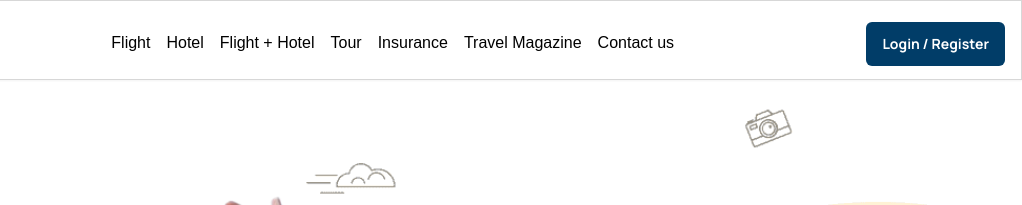
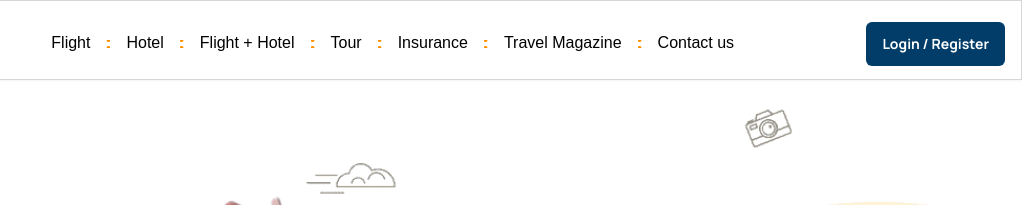
Before and after one commit to meranHM/manzoomeh-front-end-task-vanilla, a website built with Vite: page index.html in a window 1280 px wide. Shown: the top 205 px of the page, 258-1280 px from the left. Built offline with nearby package versions, Linux system fonts and the light colour scheme.

Commit message:
Update navbars with dividers

```diff
--- a/index.html
+++ b/index.html
@@ -45,11 +45,41 @@
               class="flex flex-col justify-center items-center gap-4"
             >
               <li><a href="#">Flight</a></li>
+              <div
+                class="relative w-1 h-2"
+              >
+                <img src="/icons/navbar-divider.png" alt="Divider" class="size-full object-cover">
+              </div>
               <li><a href="#">Hotel</a></li>
+              <div
+                class="relative w-1 h-2"
+              >
+              <img src="/icons/navbar-divider.png" alt="Divider" class="size-full object-cover">
+              </div>
               <li><a href="#">Flight + Hotel</a></li>
+              <div
+                class="relative w-1 h-2"
+              >
+                <img src="/icons/navbar-divider.png" alt="Divider" class="size-full object-cover">
+              </div>
               <li><a href="#">Tour</a></li>
+              <div
+                class="relative w-1 h-2"
+              >
+                <img src="/icons/navbar-divider.png" alt="Divider" class="size-full object-cover">
+              </div>
               <li><a href="#">Insurance</a></li>
+              <div
+                class="relative w-1 h-2"
+              >
+                <img src="/icons/navbar-divider.png" alt="Divider" class="size-full object-cover">
+              </div>
               <li><a href="#">Travel Magazine</a></li>
+              <div
+                class="relative w-1 h-2"
+              >
+                <img src="/icons/navbar-divider.png" alt="Divider" class="size-full object-cover">
+              </div>
               <li><a href="#">Contact us</a></li>
             </ul>
           </div>
@@ -87,14 +117,44 @@
           </div>
 
           <ul
-            class="flex justify-center gap-4"
+            class="flex justify-center items-center gap-4"
           >
             <li><a href="#">Flight</a></li>
+            <div
+              class="relative w-1 h-2"
+            >
+              <img src="/icons/navbar-divider.png" alt="Divider" class="size-full object-cover">
+            </div>
             <li><a href="#">Hotel</a></li>
+            <div
+              class="relative w-1 h-2"
+            >
+                <img src="/icons/navbar-divider.png" alt="Divider" class="size-full object-cover">
+            </div>
             <li><a href="#">Flight + Hotel</a></li>
+            <div
+              class="relative w-1 h-2"
+            >
+                <img src="/icons/navbar-divider.png" alt="Divider" class="size-full object-cover">
+            </div>
             <li><a href="#">Tour</a></li>
+            <div
+              class="relative w-1 h-2"
+            >
+                <img src="/icons/navbar-divider.png" alt="Divider" class="size-full object-cover">
+            </div>
             <li><a href="#">Insurance</a></li>
+            <div
+              class="relative w-1 h-2"
+            >
+                <img src="/icons/navbar-divider.png" alt="Divider" class="size-full object-cover">
+            </div>
             <li><a href="#">Travel Magazine</a></li>
+            <div
+              class="relative w-1 h-2"
+            >
+                <img src="/icons/navbar-divider.png" alt="Divider" class="size-full object-cover">
+            </div>
             <li><a href="#">Contact us</a></li>
           </ul>
 
@@ -122,7 +182,7 @@
 
           <!-- Second layer for person background image -->
           <div
-            class="absolute z-10 max-w-2xl xl:max-w-[777px] bottom-0 -right-14  xl:right-[2%] hidden lg:block"
+            class="absolute z-10 max-w-1xl xl:max-w-[777px] bottom-0 -right-14  xl:right-[2%] hidden lg:block"
           >
             <img
               src="/assets/bg-person.webp"
@@ -199,7 +259,6 @@
 
               <!-- Search Form -->
               <form class="flex flex-col items-center mt-4 py-3 lg:flex-row lg:flex-wrap xl:flex-nowrap lg:justify-center gap-1">
-
                 <!-- Travel Origin and Destination -->
                 <div class="relative flex gap-2">
                   <div
```
Also changed, not shown: public/icons/navbar-divider.png (added).
